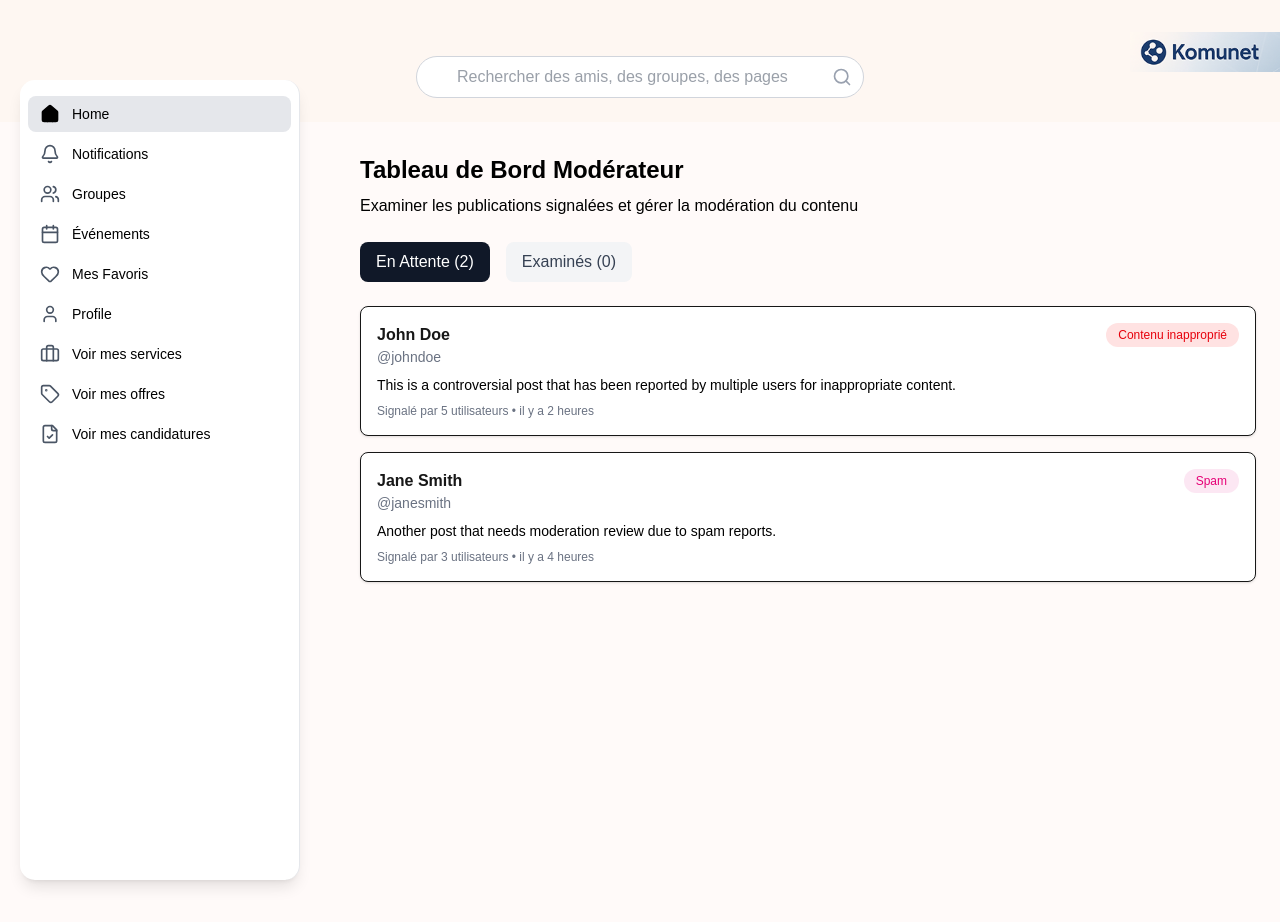
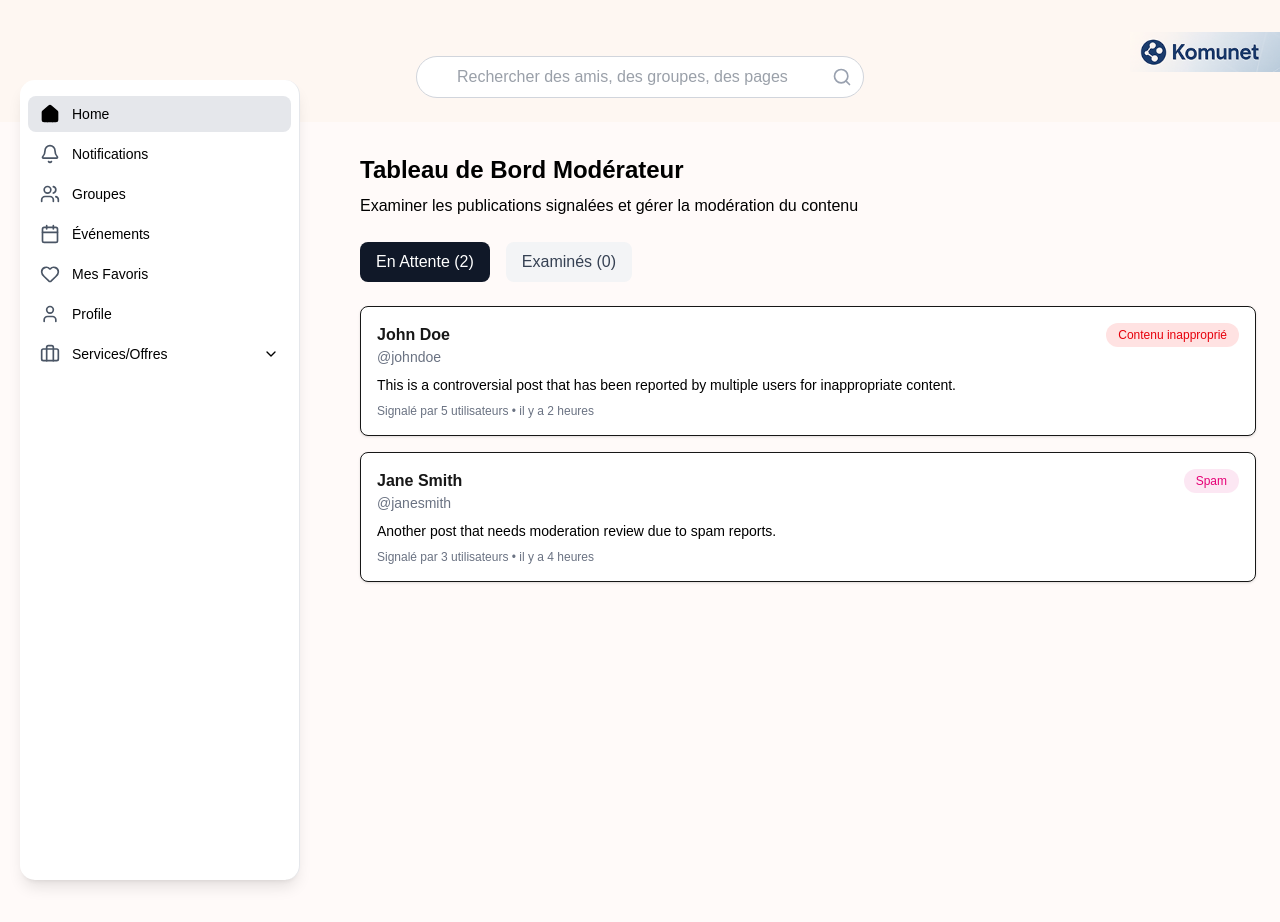
Before and after one commit to larabiislem/komunet_web, a Next.js app: page /moderateur/page1 in a window 1280 px wide. Built offline with nearby package versions, Linux system fonts and the light colour scheme.

Commit message:
feat: update Sidebar component with new menu structure and submenu functionality

```diff
--- a/composents/sidebar.tsx
+++ b/composents/sidebar.tsx
@@ -1,32 +1,92 @@
 'use client'
 
 import * as React from "react"
-// ...existing code...
-import { Home, Bell, Users, Calendar, Heart, User, Briefcase, Tag, FileCheck } from 'lucide-react'
+import {
+  Home,
+  Bell,
+  Users,
+  Calendar,
+  Heart,
+  User,
+  Briefcase,
+  ClipboardList,
+  ChevronDown,
+  ChevronUp,
+  Package, FileCheck
+} from 'lucide-react'
 import Link from "next/link"
 
-// Remplace "Services/Offres" par 3 entrées séparées
 const menuItems = [
-  { title: "Home", url: "/home", icon: Home },
-  { title: "Notifications", url: "/notifications", icon: Bell },
-  { title: "Groupes", url: "/groupes", icon: Users },
-  { title: "Événements", url: "/events", icon: Calendar },
-  { title: "Mes Favoris", url: "/favorites", icon: Heart },
-  { title: "Profile", url: "/profile", icon: User },
-
-  // Nouvelles entrées
-  { title: "Voir mes services", url: "/mes-services", icon: Briefcase },
-  { title: "Voir mes offres", url: "/mes-offres", icon: Tag },
-  { title: "Voir mes candidatures", url: "/mes-candidatures", icon: FileCheck },
+  {
+    title: "Home",
+    url: "/home",
+    icon: Home,
+  },
+  {
+    title: "Notifications",
+    url: "/notifications",
+    icon: Bell,
+  },
+  {
+    title: "Groupes",
+    url: "/groupes",
+    icon: Users,
+  },
+  {
+    title: "Événements",
+    url: "/events",
+    icon: Calendar,
+  },
+  {
+    title: "Mes Favoris",
+    url: "/favorites",
+    icon: Heart,
+  },
+  {
+    title: "Profile",
+    url: "/profile",
+    icon: User,
+  },
+  {
+    title: "Services/Offres",
+    url: "/services_offres",
+    icon: Briefcase,
+    submenu: [
+      {
+        title: "Services/Offres",
+        url: "/services_offres",
+        icon: Package,
+      },
+      {
+        title: "Voir mes candidatures",
+        url: "/candidatures",
+        icon: FileCheck,
+      },
+      {
+        title: "Voir mes offres/services",
+        url: "/offres-services",
+        icon: Briefcase,
+      },
+    ]
+  },
 ]
 
-// ...existing code...
+interface SidebarProps {
+  isOpen?: boolean
+  onToggle?: () => void
+}
+
 export default function Sidebar() {
-  const [activeItem, setActiveItem] = React.useState("Home")
+  const [activeItem, setActiveItem] = React.useState("Home");
+  const [openSubmenu, setOpenSubmenu] = React.useState<string | null>(null);
+
+  const toggleSubmenu = (e: React.MouseEvent, title: string) => {
+    e.preventDefault(); // Empêche la navigation immédiate
+    setOpenSubmenu(openSubmenu === title ? null : title);
+  };
 
   return (
       <>
-      {/* ...existing code... */}
         <div className={`
        fixed top-20 left-5 h-full w-70 bg-white border-r border-gray-200 shadow-lg z-50 rounded-[15px]
           hidden md:block
@@ -37,25 +97,62 @@ export default function Sidebar() {
                 <ul className="space-y-1">
                   {menuItems.map((item) => {
                     const Icon = item.icon
-                  const isActive = activeItem === item.title
+                    const hasSubmenu = item.submenu && item.submenu.length > 0;
+                    const isSubmenuOpen = openSubmenu === item.title;
+                    // On vérifie si l'URL actuelle ou une URL du sous-menu correspond à l'élément actif
+                    const isActive =
+                        activeItem === item.title ||
+                        (isSubmenuOpen && item.submenu?.some(subItem => activeItem === subItem.title));
+
+
                     return (
                         <li key={item.title}>
+                          {/* Utilisation de Link pour la navigation */}
                           <Link
                               href={item.url}
-                        onClick={() => setActiveItem(item.title)}
+                              onClick={(e) => {
+                                if (hasSubmenu) {
+                                  toggleSubmenu(e, item.title);
+                                }
+                                setActiveItem(item.title);
+                              }}
                               className={`
                           flex items-center gap-3 px-3 py-2 rounded-lg text-sm font-medium transition-colors duration-200
-                          ${isActive
-                            ? 'bg-gray-200 text-black '
-                            : 'text-black hover:bg-gray-50 hover:text-black'
-                          }
+                          ${isActive ? 'bg-gray-200 text-black' : 'text-black hover:bg-gray-50 hover:text-black'}
                         `}
                           >
                             <Icon className={`w-5 h-5 ${isActive ? 'text-black' : 'text-gray-600'}`}
                                   fill={isActive ? 'black' : 'none'}
                             />
                             <span>{item.title}</span>
+                            {/* Ajout de la flèche de sous-menu */}
+                            {hasSubmenu && (isSubmenuOpen ? <ChevronUp className="ml-auto w-4 h-4" /> : <ChevronDown className="ml-auto w-4 h-4" />)}
                           </Link>
+
+                          {/* Affichage du sous-menu s'il est ouvert */}
+                          {hasSubmenu && isSubmenuOpen && (
+                              <ul className="ml-8 mt-1 space-y-1">
+                                {item.submenu?.map((subItem) => {
+                                  const SubIcon = subItem.icon;
+                                  const isSubActive = activeItem === subItem.title;
+                                  return (
+                                      <li key={subItem.title}>
+                                        <Link
+                                            href={subItem.url}
+                                            onClick={() => setActiveItem(subItem.title)}
+                                            className={`
+                                    flex items-center gap-3 px-3 py-2 rounded-lg text-sm font-medium transition-colors duration-200
+                                    ${isSubActive ? 'bg-gray-200 text-black' : 'text-black hover:bg-gray-50 hover:text-black'}
+                                  `}
+                                        >
+                                          <SubIcon className={`w-4 h-4 ${isSubActive ? 'text-black' : 'text-gray-600'}`} />
+                                          <span>{subItem.title}</span>
+                                        </Link>
+                                      </li>
+                                  );
+                                })}
+                              </ul>
+                          )}
                         </li>
                     )
                   })}
```
Lines whose indentation alone changed are shown as unchanged.
